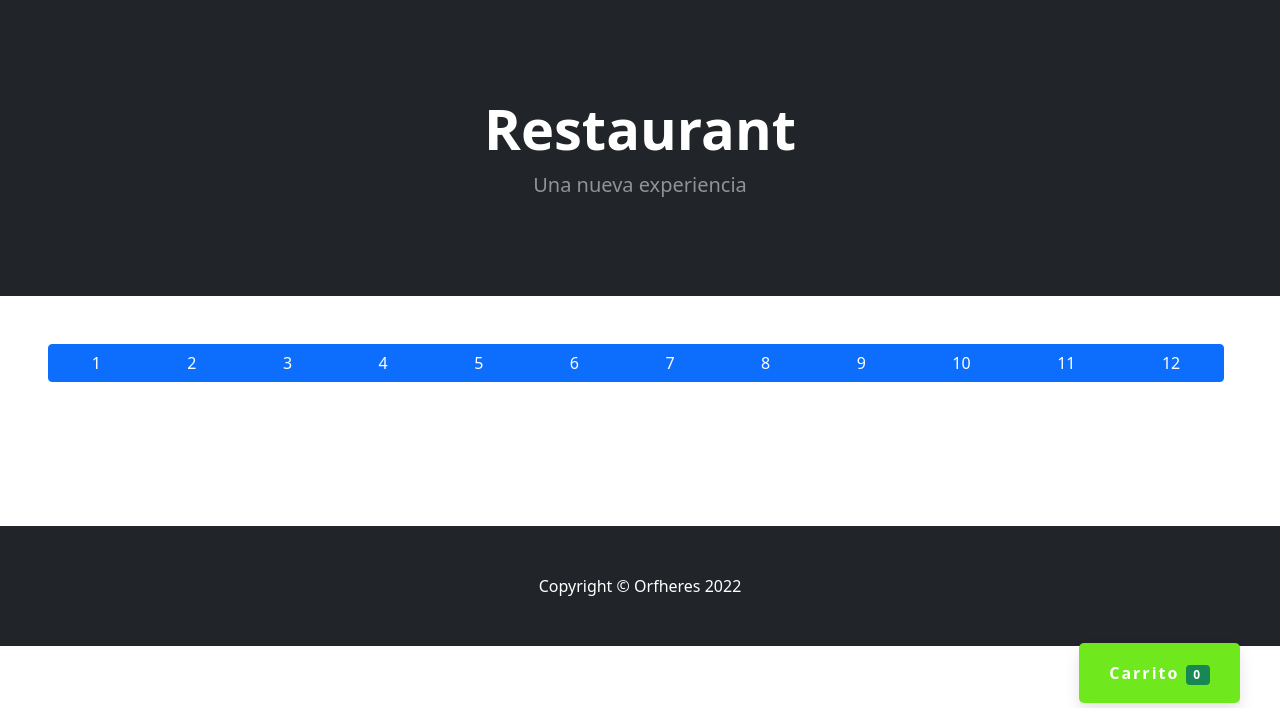
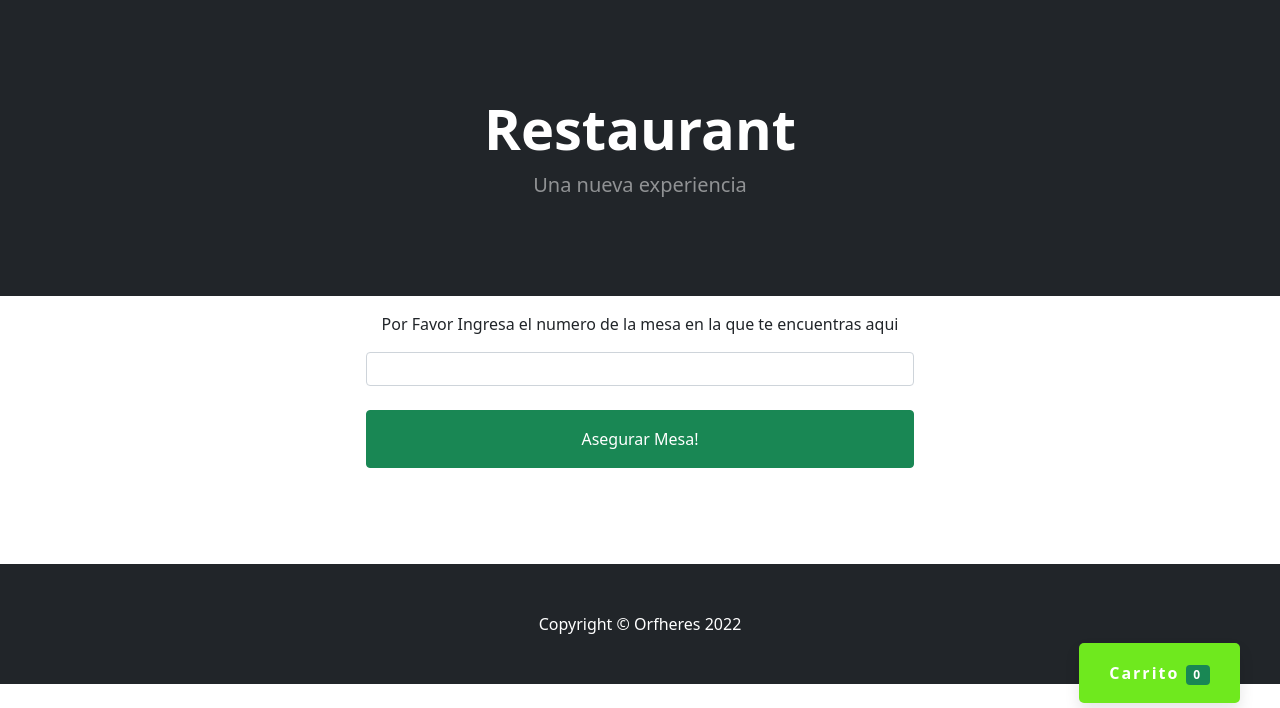
Before and after one commit to AlfonsoContreras05/Sistema_ecommerce_back, a PHP site: page /php/proceso.php in a window 1280 px wide. Shown: the part 57-765 px from the top of the page. Run offline with PHP 8.4, Linux system fonts and the light colour scheme; data that the repository does not hold is empty.

Commit message:
guardado mesa , mod admin , mod correo admin , uso de coockies

```diff
--- a/admin/eliminar.php
+++ b/admin/eliminar.php
@@ -1,7 +1,7 @@
 <?php
 if (isset($_GET)) {
     if (!empty($_GET['accion']) && !empty($_GET['id'])) {
-        require_once "./conexion.php";
+        require_once "../php/conexion.php";
         $id = $_GET['id'];
         if ($_GET['accion'] == 'pro') {
             $query = mysqli_query($conexion, "DELETE FROM productos WHERE id = $id");
--- a/admin/includes/header.php
+++ b/admin/includes/header.php
@@ -43,7 +43,7 @@ if (empty($_SESSION['id'])) {
 
             <!-- Nav Item - Dashboard -->
             <li class="nav-item active">
-                <a class="nav-link" href="index.html">
+                <a class="nav-link" href="#">
                     <i class="fas fa-fw fa-tachometer-alt"></i>
                     <span>Menús</span></a>
             </li>
--- a/php/ajax.php
+++ b/php/ajax.php
@@ -7,6 +7,7 @@ if (isset($_POST)) {
         for ($i=0; $i < count($_POST['data']); $i++) {
             $id = $_POST['data'][$i]['id'];
             $query = mysqli_query($conexion, "SELECT * FROM productos WHERE id = $id");
+            //$query = mysqli_query($conexion, "SELECT * FROM mesas WHERE id = $id");
             $result = mysqli_fetch_assoc($query);
             $data['id'] = $result['id'];
             $data['precio'] = $result['precio_rebajado'];
--- a/php/proceso.php
+++ b/php/proceso.php
@@ -50,23 +50,12 @@
             </div>
         </div>
     </header>
-    <div class="btn-toolbar btn-group-full-width px-4 px-lg-5 my-5" role="toolbar" aria-label="Toolbar with button groups" >
-    <!-- <div class="w-auto p-3">Width auto</div> -->
-        <div class="btn-group me-2 btn-group-full-width" role="group" aria-label="First group">
-            <button type="button" class="btn btn-primary">1</button>
-            <button type="button" class="btn btn-primary">2</button>
-            <button type="button" class="btn btn-primary">3</button>
-            <button type="button" class="btn btn-primary">4</button>
-            <button type="button" class="btn btn-primary">5</button>
-            <button type="button" class="btn btn-primary">6</button>
-            <button type="button" class="btn btn-primary">7</button>
-            <button type="button" class="btn btn-primary">8</button>
-            <button type="button" class="btn btn-primary">9</button>
-            <button type="button" class="btn btn-primary">10</button>
-            <button type="button" class="btn btn-primary">11</button>
-            <button type="button" class="btn btn-primary">12</button>
-
-        </div>
+    <div class="d-flex align-items-center justify-content-center ">
+        <form method="POST" action="carrito.php" id="formularioMesa" class="" >
+            <label for="numeroMesa" class="text-bg-dark p-3" >Por Favor Ingresa el numero de la mesa en la que te encuentras aqui </label><br>
+            <input type="text" id="numeroMesa" name="numeroMesa" class="form-control w-100 p-1 text-bg-primary p-1"><br>
+            <button type="submit" id="numeroMesa" onclick="mostrarMesa()" class="btn btn-success w-100 p-3 ">Asegurar Mesa!</button>
+        </form>
     </div>
     <section class="py-5">
         <div class="container px-4 px-lg-5">
```
Also changed, not shown: assets/js/scripts.js (+7 -0 lines), php/carrito.php (+23 -4 lines), assets/css/proceso.css (line endings or trailing spaces), assets/img/20221229140131.jpg (added).
